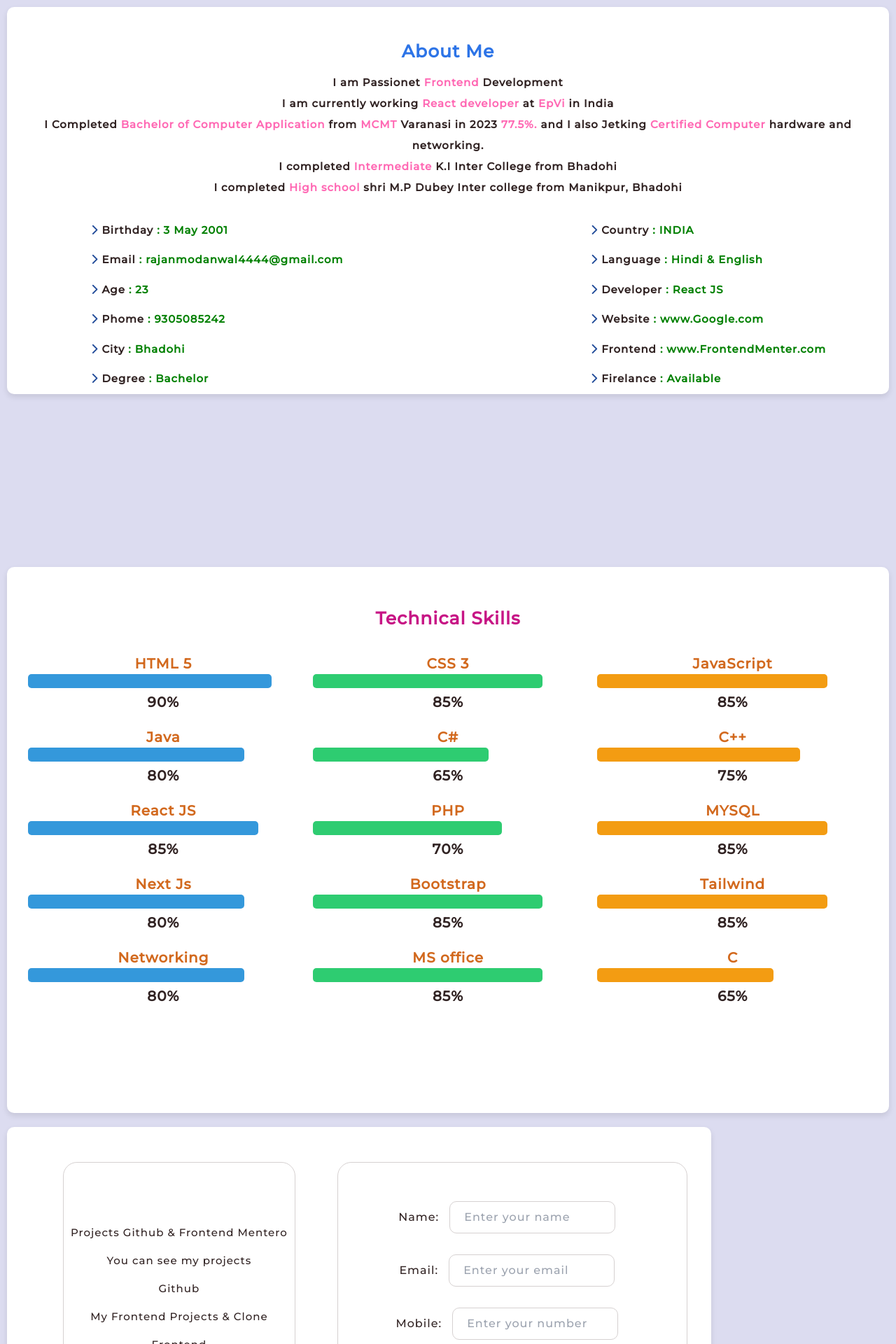
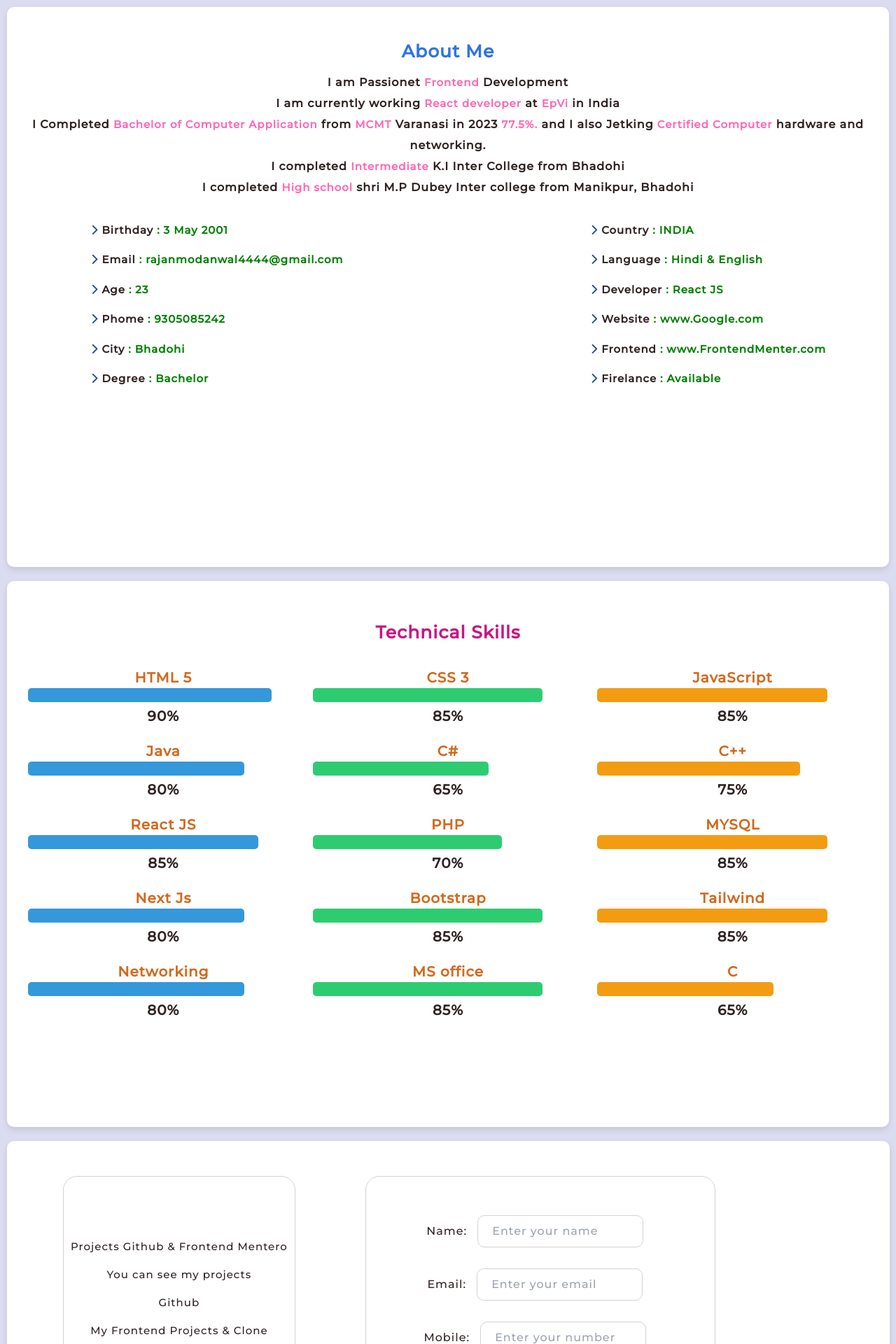
Before and after one commit to rajankumar4723/profile, a React (Vite) app: page / in a window 1280 px wide. Shown: the part 800-2720 px from the top of the page at 70% size. Built offline with nearby package versions, Linux system fonts and the light colour scheme; no server answers; the database is empty.

Commit message:
Mobile and Laptop View Done

```diff
--- a/src/components/style/About.css
+++ b/src/components/style/About.css
@@ -1,6 +1,6 @@
 .header-section {
-    max-width: 110%;
-    max-height: 100vh;
+    max-width: 100%;
+    height: 100vh;
     margin: 10px;
     background-color: #fff;
     border-radius: 10px;
@@ -30,7 +30,7 @@
 .about-section p {
     text-align: center;
     line-height: 30px;
-    font-size: 15px;
+    font-size: 16px;
 }
 .about-section p span{
     font-size: 15px;
@@ -89,7 +89,7 @@
         margin: 5px;
         max-width: 310px;
         min-width: 350px;
-        max-height: 135vh;
+        height: 135vh;
     padding-top: 15px;
 
 
--- a/src/components/style/Contact.css
+++ b/src/components/style/Contact.css
@@ -1,10 +1,11 @@
 .mainFooter{
-  /* margin: auto; */
+  width: 100%;
+  padding-bottom: 0px;
 
 }
 .contact-main {
   width: 98.5%;
-  height: 500px;
+  height: 542px;
   text-align: center;
   background-color: #fff;
   border-radius: 10px;
@@ -17,7 +18,7 @@
   padding: 20px;
   padding-left: 70px;
   padding-top: 40px;
-  gap: 40px;
+  gap: 80px;
   color: #312323;
   font-weight: normal;
 
```
